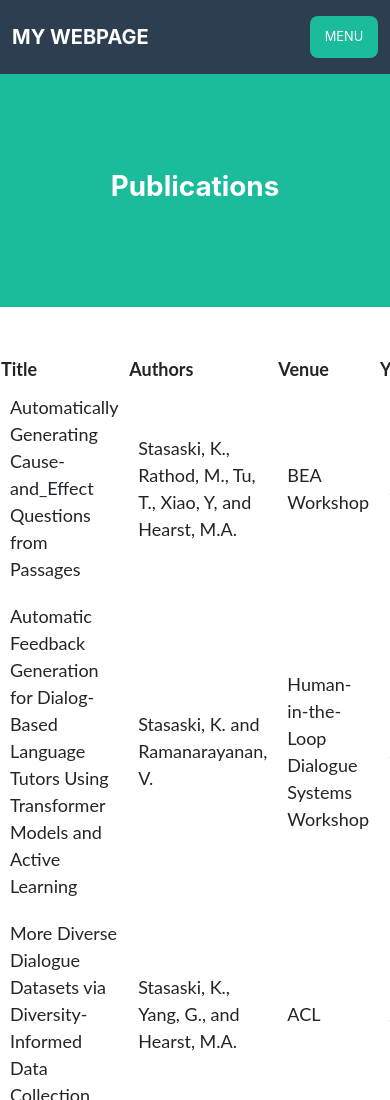
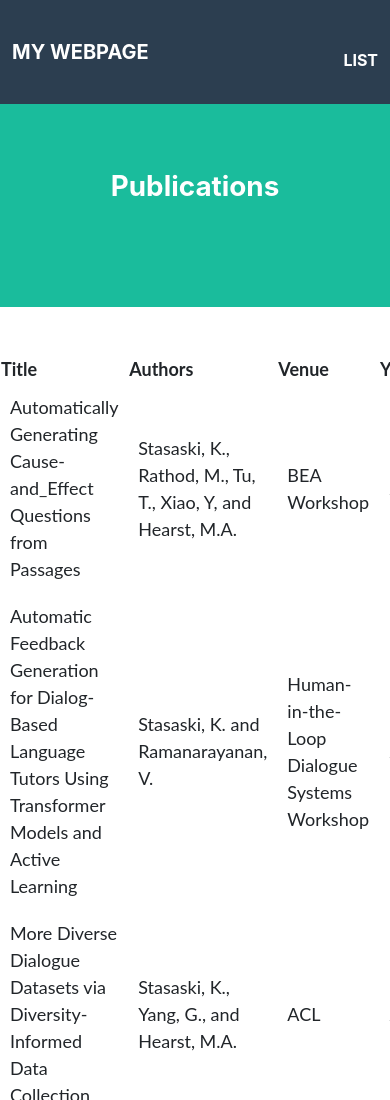
Before and after one commit to ppii775/INFO202-JSON, a plain HTML site: page list.html in a window 390 px wide. Shown: the top 1100 px of the page. Drawn offline with Linux system fonts and the light colour scheme.

Commit message:
Update 0909

```diff
--- a/list.html
+++ b/list.html
@@ -6,25 +6,23 @@
         <title>My Webpage Title</title>
     </header>
     <body>
-        <!-- Navigation-->
+        <!---Navigation--->
+        <!--This section of code defines the navigation bar at the top of the page.  The classes used here are defined in the style.css file.-->
         <nav class="navbar navbar-expand-lg bg-secondary text-uppercase fixed-top" id="mainNav">
             <div class="container">
-                <a class="navbar-brand" href="#page-top">My Webpage</a>
-                <button class="navbar-toggler text-uppercase font-weight-bold bg-primary text-white rounded" type="button" data-bs-toggle="collapse" data-bs-target="#navbarResponsive" aria-controls="navbarResponsive" aria-expanded="false" aria-label="Toggle navigation">
-                    Menu
-                    <i class="fas fa-bars"></i>
-                </button>
-                <div class="collapse navbar-collapse" id="navbarResponsive">
-                    <ul class="navbar-nav ms-auto">
-                        <li class="nav-item mx-0 mx-lg-1"><a class="nav-link py-3 px-0 px-lg-3 rounded" href="./list.html">List</a></li>
-                    </ul>
-                </div>
+                <!--This code defines the "My Webpage" link in the top right corner of the navigation pane-->
+                <a class="navbar-brand" href="">My Webpage</a>
+                <!--This code defines the "List" link in the top left corner of the navigation pane-->
+                <ul class="navbar-nav ms-auto">
+                    <li class="nav-item mx-0 mx-lg-1"><a class="nav-link py-3 px-0 px-lg-3 rounded" href="./list.html">List</a></li>
+                </ul>
             </div>
         </nav>
+        <!--This code creates the middle section of the webpage-->
         <header class="masthead bg-primary text-white text-center">
             <h1>Publications</h1>
         </header>
-
+        <!--Here is where the table will be loaded in.  The actual table will be loaded in JavaScript.-->
         <center>
             <br /><br />
             <div id="showDataJSON"></div>
@@ -44,6 +42,10 @@
         fetch('./list_data.json')
             .then(response => response.json())
             .then(data => {
+
+                /*
+                This section creates the base table and finds the root json node.
+                */
                 var jsonTable = document.createElement("table");
                 var tr = jsonTable.insertRow(-1);
                 jsonTable.style.width = "75%";
@@ -52,13 +54,18 @@
                     root = prop;
                 }
 
+                /*
+                This section selects the headers for the table
+                */
                 let headers = Object.keys(data[root][0]);
                 headers.forEach(header => {
                     var th = document.createElement("th");
                     th.innerHTML = header;
                     tr.appendChild(th);
                 })
-
+                /*
+                This section adds the data into each row of the list
+                */
                 let items = Object.keys(data[root]);
                 items.forEach(item => {
                     tr = jsonTable.insertRow(-1);
@@ -67,56 +74,12 @@
                        tabCell.innerHTML = data[root][item][key];
                     }
                 })
-
+                /*
+                This section adds the table to the HTML
+                */
                 var divContainer = document.getElementById("showDataJSON");
                 divContainer.innerHTML = "";
                 divContainer.appendChild(jsonTable);
             });
-
-        /*
-         * This code is used to render a table from XML.
-         * It is not used in the webpage but is included for reference.
-         * Get XML data from file
-         * Get headers from retrieved data
-         * Set headers for table
-         * Add data to table
-         * Add table to DOM
-        */
-        /*fetch('./data.xml')
-            .then(response => response.text())
-            .then(str => (new window.DOMParser()).parseFromString(str, "text/xml"))
-            .then(data => {
-                var xmlTable = document.createElement("table");
-
-                let xmlRestaurants = data.getElementsByTagName("restaurant");
-                let xmlHeaders = [];
-                xmlRestaurants[0].childNodes.forEach(item => {
-                    if (item.nodeType !== 3) {
-                        xmlHeaders.push(item.nodeName);
-                    }
-                })
-
-                var tr = xmlTable.insertRow(-1);
-                xmlHeaders.forEach(header => {
-                    var th = document.createElement("th");
-                    th.innerHTML = header;
-                    tr.appendChild(th);
-                })
-
-                for (var i = 0; i < xmlRestaurants.length; i++) {
-                    tr = xmlTable.insertRow(-1);
-                    for (var j = 0; j < xmlRestaurants[i].childNodes.length; j++) {
-                        if (xmlRestaurants[i].childNodes[j].nodeType !== 3){
-                            var tabCell = tr.insertCell(-1);
-                            tabCell.innerHTML = xmlRestaurants[i].childNodes[j].textContent;
-                        }
-
-                    }
-                }
-
-                var divContainer2 = document.getElementById("showDataXML");
-                divContainer2.innerHTML = "";
-                divContainer2.appendChild(xmlTable);
-            });*/
     </script>
 </html>
```
Also changed, not shown: index.html (+11 -16 lines).
